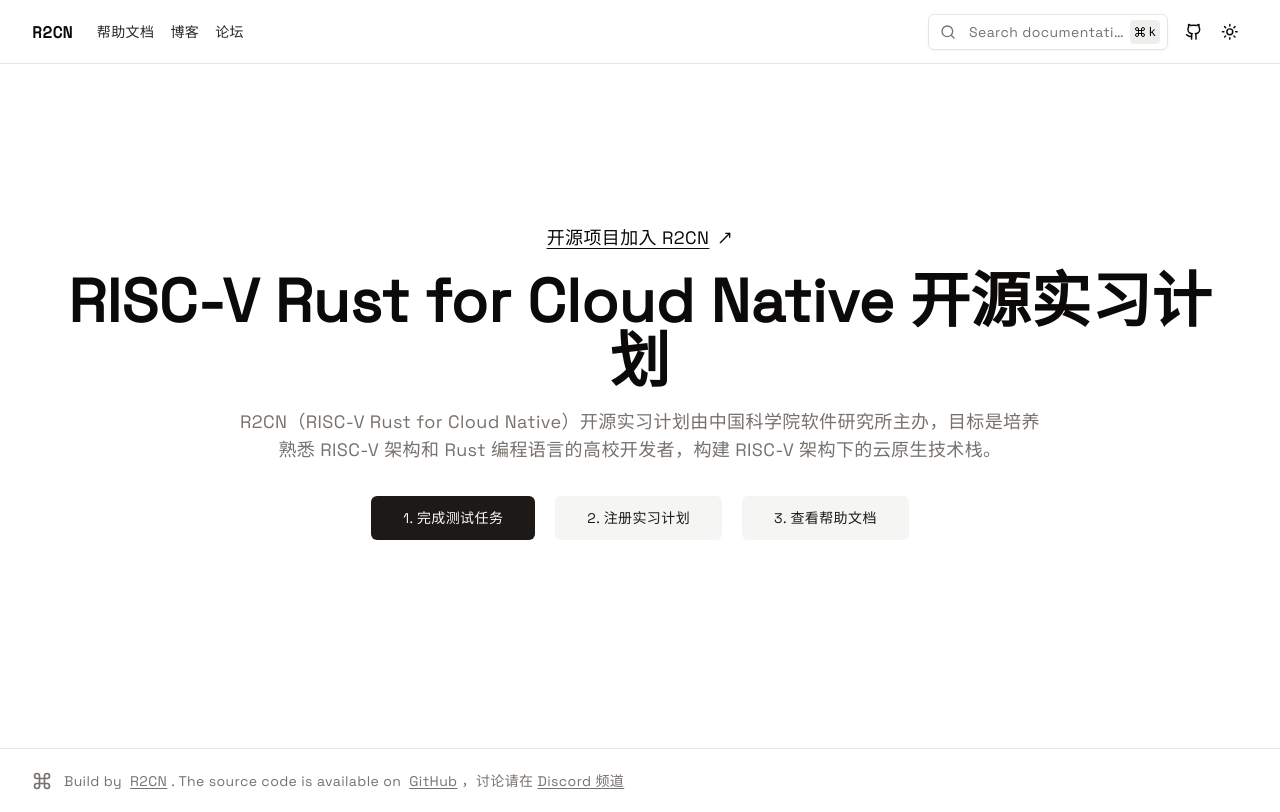
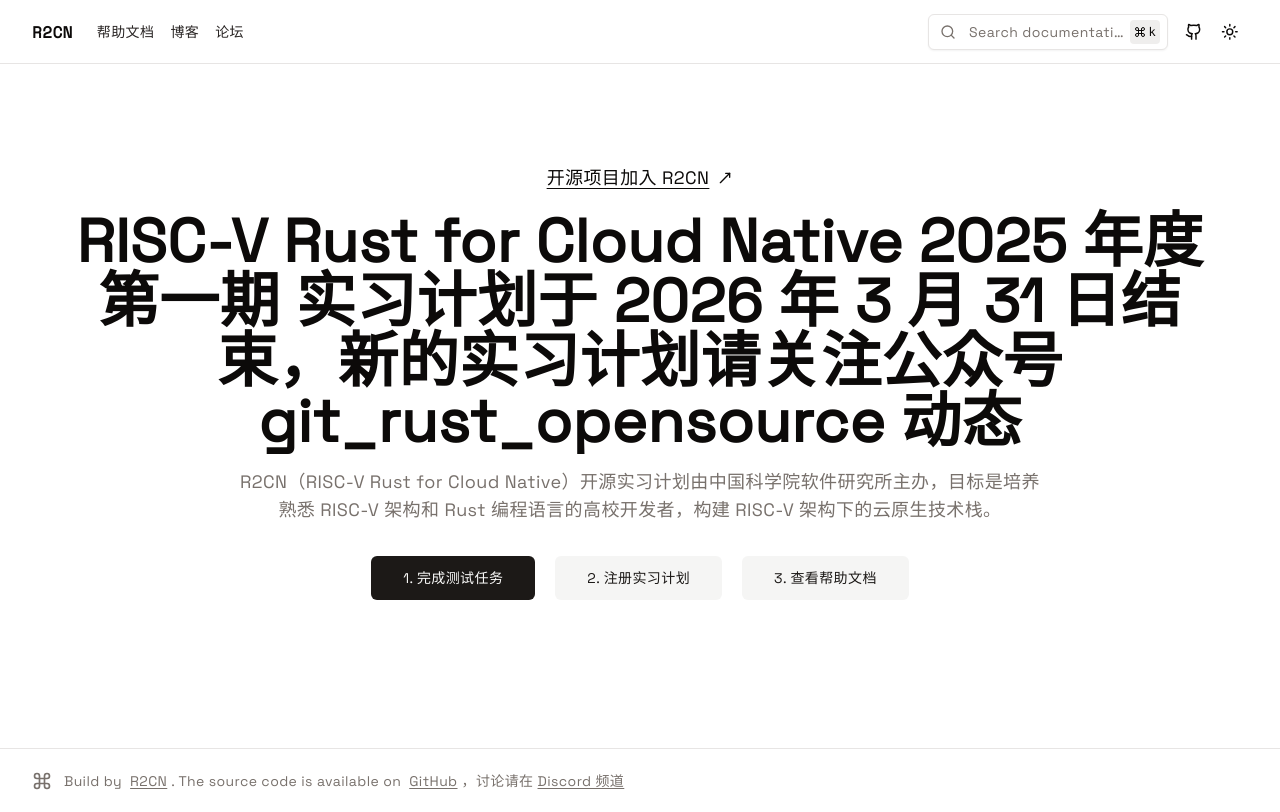
Before and after one commit to r2cn-dev/website, a Next.js app: page / in a window 1280 px wide. Built offline with nearby package versions, Linux system fonts and the light colour scheme.

Commit message:
Update
Signed-off-by: Quanyi Ma <eli@patch.sh>

```diff
--- a/app/page.tsx
+++ b/app/page.tsx
@@ -14,7 +14,7 @@
         开源项目加入 R2CN <MoveUpRightIcon className="w-4 h-4 font-extrabold" />
       </Link>
       <h1 className="text-3xl font-bold mb-4 sm:text-6xl">
-        RISC-V Rust for Cloud Native 开源实习计划
+        RISC-V Rust for Cloud Native 2025 年度 第一期 实习计划于 2026 年 3 月 31 日结束，新的实习计划请关注公众号 git_rust_opensource 动态
       </h1>
       <p className="mb-8 sm:text-lg max-w-[800px] text-muted-foreground">
         R2CN（RISC-V Rust for Cloud
```
